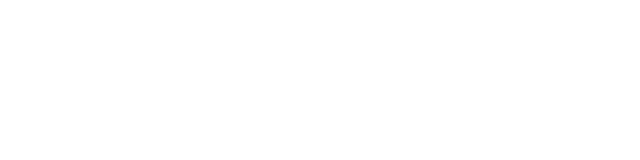
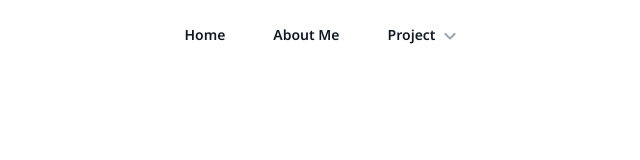
Before and after one commit to Ratchitta/portfolio, a Next.js app: page / in a window 1280 px wide. Shown: the top 160 px of the page, without its empty margins (317-957 px from the left). Built offline with nearby package versions, Linux system fonts and the light colour scheme.

Commit message:
:sparkles: create Navbar and implement on index

```diff
--- /dev/null
+++ b/src/components/Navbar/Navbar.tsx
@@ -0,0 +1,97 @@
+import { Popover, Transition } from "@headlessui/react";
+import { Fragment } from "react";
+
+import ExpandIcon from "@mui/icons-material/ExpandMoreRounded";
+import WebIcon from "@mui/icons-material/Web";
+import SportsEsportsIcon from "@mui/icons-material/SportsEsports";
+import AppShortcutRoundedIcon from "@mui/icons-material/AppShortcutRounded";
+import BrushRoundedIcon from "@mui/icons-material/BrushRounded";
+import FolderCopyRoundedIcon from "@mui/icons-material/FolderCopyRounded";
+
+export const Navbar = () => {
+  const projects = [
+    {
+      name: "Web App",
+      url: "#",
+      icon: WebIcon,
+    },
+    {
+      name: "Mobile App",
+      url: "#",
+      icon: AppShortcutRoundedIcon,
+    },
+    {
+      name: "Game",
+      url: "#",
+      icon: SportsEsportsIcon,
+    },
+    {
+      name: "Design",
+      url: "#",
+      icon: BrushRoundedIcon,
+    },
+    {
+      name: "Other",
+      url: "#",
+      icon: FolderCopyRoundedIcon,
+    },
+  ];
+  return (
+    <header className="bg-white">
+      <nav className="mx-auto flex max-w-7xl items-center justify-center p-6 lg:px-8">
+        {/* Mobile Menubar */}
+        <div className="flex lg:hidden"></div>
+        {/* Normal Menubar */}
+        <Popover.Group className="hidden lg:flex lg:gap-x-12">
+          <a href="/" className="text-sm font-semibold leading-6 text-gray-900">
+            Home
+          </a>
+          <a href="#" className="text-sm font-semibold leading-6 text-gray-900">
+            About Me
+          </a>
+          <Popover className="relative">
+            <Popover.Button className="flex items-center gap-x-0.5 text-sm font-semibold leading-6 text-gray-900 focus:outline-none ">
+              Project
+              <ExpandIcon
+                className="h-5 w-5 flex-none text-gray-400 ui-open:rotate-180 ui-open:transform transition-all duration-200"
+                aria-hidden="true"
+              />
+            </Popover.Button>
+
+            <Transition
+              as={Fragment}
+              enter="transition ease-out duration-200"
+              enterFrom="opacity-0 translate-y-1"
+              enterTo="opacity-100 translate-y-0"
+              leave="transition ease-in duration-150"
+              leaveFrom="opacity-100 translate-y-0"
+              leaveTo="opacity-0 translate-y-1"
+            >
+              <Popover.Panel className="absolute z-10 mt-3 max-w-lg overflow-hidden rounded-xl bg-white shadow-lg ring-1 ring-gray-900/5">
+                <div className="p-4 relative">
+                  {projects.map((item) => (
+                    <div
+                      key={item.name}
+                      className="group relative flex items-center gap-x-4 p-2 text-sm rounded-lg leading-6 hover:bg-gray-50"
+                    >
+                      <div className="flex flex-none items-center justify-center">
+                        <item.icon className="w-6 h-6 text-gray-600 group-hover:text-blue-500" />
+                      </div>
+                      <a
+                        href={item.url}
+                        className="font-semibold block min-w-max text-gray-900"
+                      >
+                        {item.name}
+                        <span className="absolute inset-0" />
+                      </a>
+                    </div>
+                  ))}
+                </div>
+              </Popover.Panel>
+            </Transition>
+          </Popover>
+        </Popover.Group>
+      </nav>
+    </header>
+  );
+};
--- /dev/null
+++ b/src/components/Navbar/index.ts
@@ -0,0 +1 @@
+export { Navbar } from "./Navbar";
--- /dev/null
+++ b/src/components/index.ts
@@ -0,0 +1 @@
+export * from "./Navbar";
--- a/src/pages/index.tsx
+++ b/src/pages/index.tsx
@@ -1,3 +1,9 @@
+import { Navbar } from "@/components";
+
 export default function Home() {
-  return <></>;
+  return (
+    <div>
+      <Navbar />
+    </div>
+  );
 }
```
